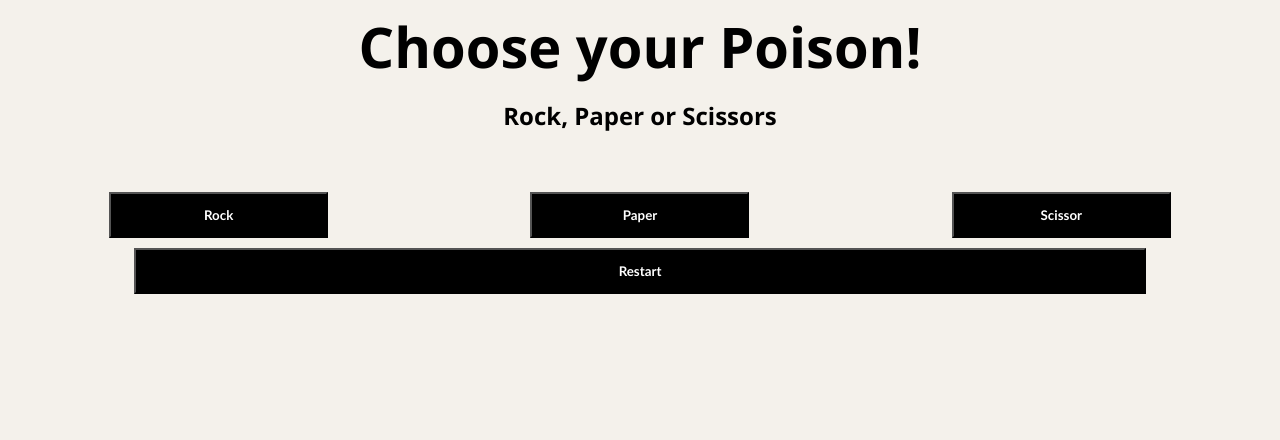
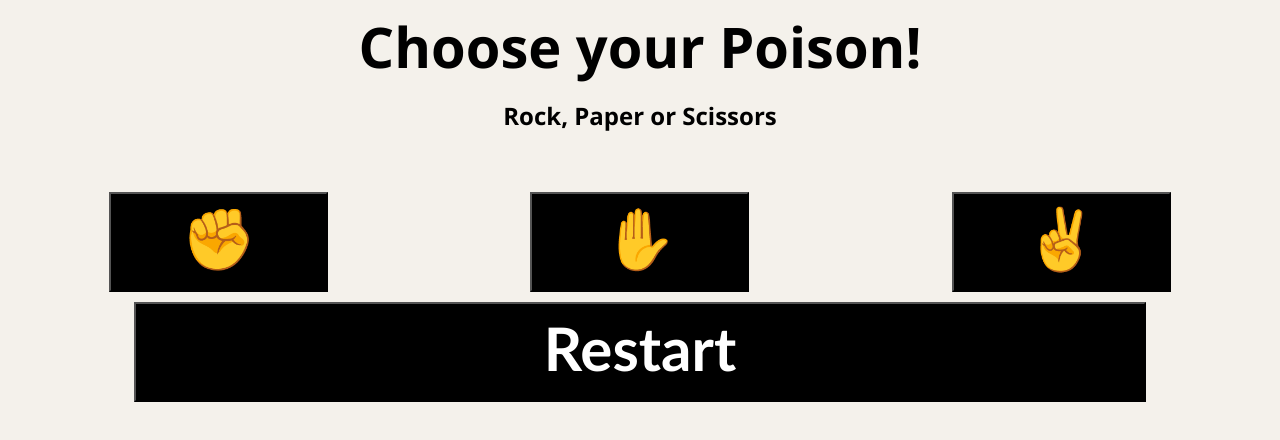
Before and after one commit to 4thQ/rps, a plain HTML site: page index.html in a window 1280 px wide. Drawn offline with Linux system fonts and the light colour scheme.

Commit message:
added better UI ie emojis instead of texts rounds played still need working!

```diff
--- a/index.html
+++ b/index.html
@@ -17,10 +17,10 @@
 
       <div class="container2">
         <div class="weapons">
-          <button id="rock" value="rock">Rock</button>
+          <button id="rock" value="rock">✊</button>
 
-          <button id="paper" value="paper">Paper</button>
-          <button id="scissor" value="scissor">Scissor</button>
+          <button id="paper" value="paper">✋</button>
+          <button id="scissor" value="scissor">✌️</button>
           <button id="playAgain" value="Play again!">Restart</button>
         </div>
       </div>
--- a/styles.css
+++ b/styles.css
@@ -51,12 +51,13 @@ body {
 .weapons * {
   background-color: black;
   color: white;
-
-  height: 46px;
+  font-size: 60px;
+  height: 100px;
   width: 219px;
   font-family: "Trebuchet MS", "Lucida Sans Unicode", "Lucida Grande",
     "Lucida Sans", Arial, sans-serif;
   font-weight: bold;
+  padding-bottom: 10px;
 }
 
 .container3 {
```
